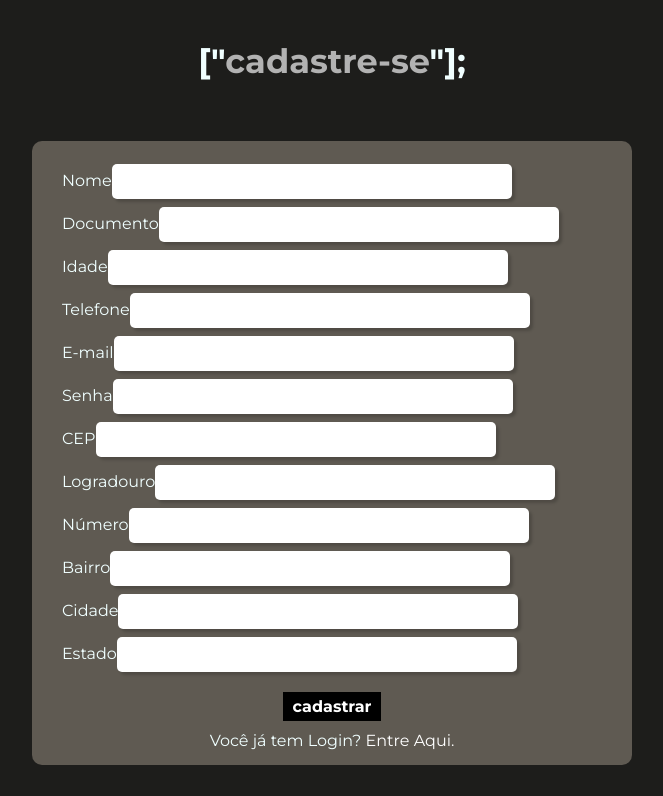
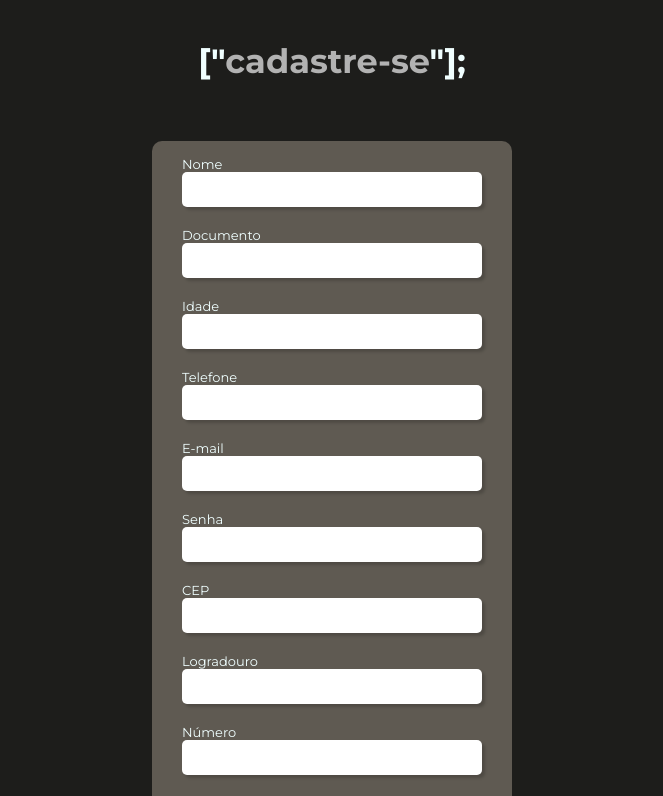
Before and after one commit to P-I-Digital-House/coffee, a React (Vite) app in the folder coffee-react/: page /login/cadastro in a window 1280 px wide. Shown: the top 796 px of the page, without its empty margins (308-971 px from the left). Built offline with nearby package versions, Linux system fonts and the light colour scheme.

Commit message:
Ajustando bug no css

```diff
--- a/coffee-react/src/components/Cadastro/cadastro.css
+++ b/coffee-react/src/components/Cadastro/cadastro.css
@@ -12,10 +12,12 @@
 
 .register {
   height: 70%;
-  width: 50%;
+  width: max(30%, 350px);
   padding: 15px 30px;
   border-radius: 10px;
   background-color: rgba(250, 235, 215, 0.295);
+  display: flex;
+  flex-direction: column;
   justify-content: space-around;
   align-items: center;
   gap: 20px;
@@ -51,8 +53,23 @@ a:hover {
   color: #f5a472;
 }
 
-.label{
-  margin-top: 8px;
+.label {
+  display: flex;
+  flex-direction: column;
+  align-items: start;
+  width: 100%;
+}
+
+input.main {
+  width: 100%;
+  border-style: none;
+  border-radius: 5px;
+  max-width: 500px;
+}
+
+label,
+.cadastro {
+  font-size: small;
 }
 
 .error {
```
